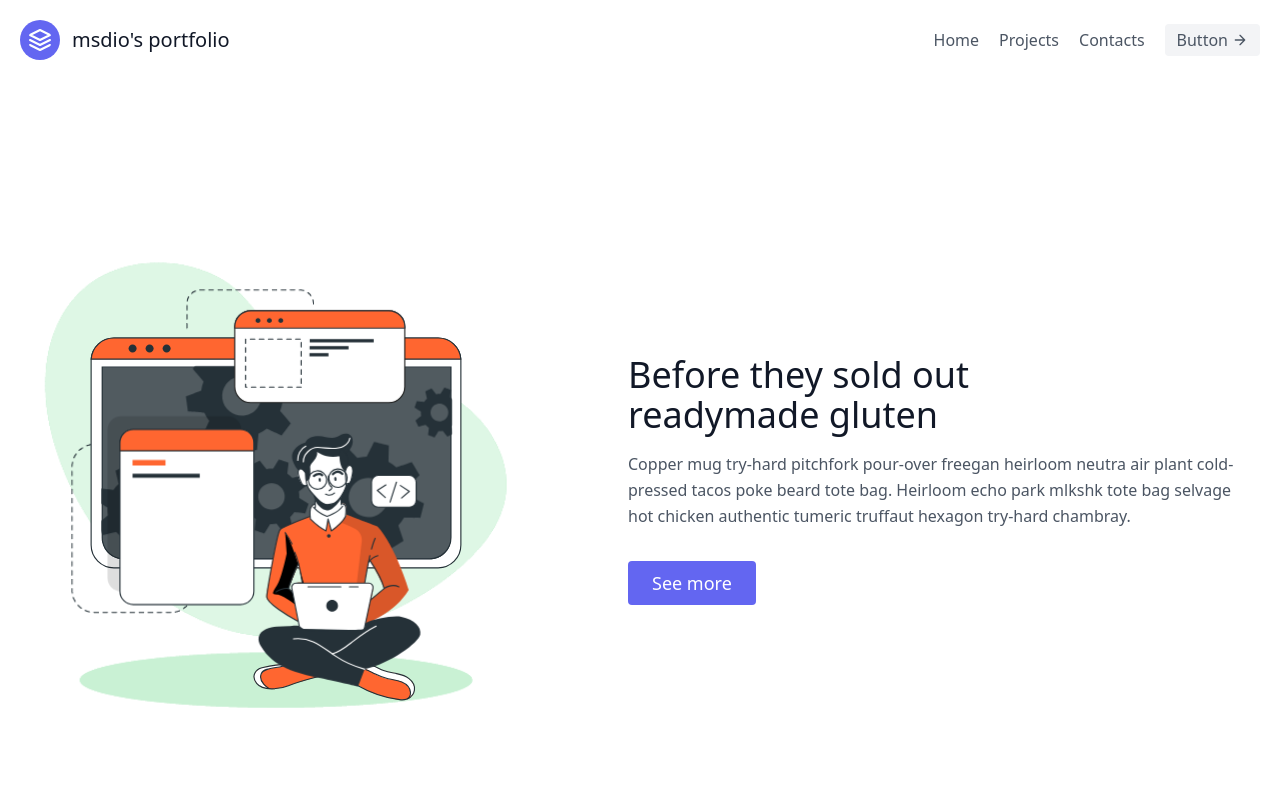
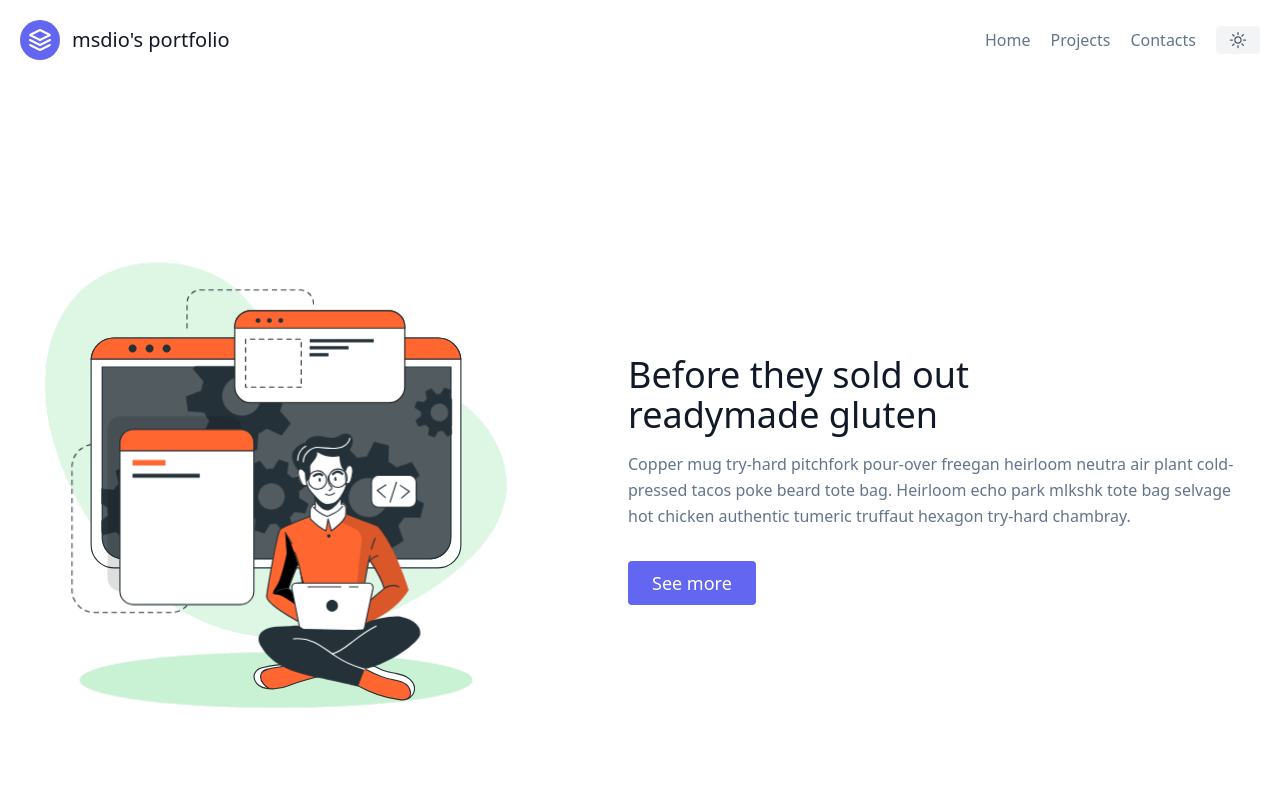
Before and after one commit to tkddls23/notion-portfolio, a Next.js app: page / in a window 1280 px wide. Shown: the top 800 px of the page. Built offline with nearby package versions, Linux system fonts and the light colour scheme.

Commit message:
light/dark mode with next-theme

```diff
--- a/components/footer.tsx
+++ b/components/footer.tsx
@@ -1,8 +1,8 @@
 export default function Footer() {
     return (
         <>
-            <footer className="text-gray-600 body-font">
-                <div className="bg-gray-100">
+            <footer className="body-font">
+                <div>
                     <div className="container px-5 py-6 mx-auto flex items-center sm:flex-row flex-col">
                         <a className="flex title-font font-medium items-center md:justify-start justify-center text-gray-900">
                             <span className="ml-3 text-xl">
--- a/components/header.tsx
+++ b/components/header.tsx
@@ -1,4 +1,5 @@
 import Link from "next/link";
+import ThemeToggleButton from "./theme-toggle-button";
 
 export default function Header() {
     return (
@@ -40,20 +41,7 @@
                             Contacts
                         </Link>
                     </nav>
-                    <button className="inline-flex items-center bg-gray-100 border-0 py-1 px-3 focus:outline-none hover:bg-gray-200 rounded text-base mt-4 md:mt-0">
-                        Button
-                        <svg
-                            fill="none"
-                            stroke="currentColor"
-                            strokeLinecap="round"
-                            strokeLinejoin="round"
-                            strokeWidth="2"
-                            className="w-4 h-4 ml-1"
-                            viewBox="0 0 24 24"
-                        >
-                            <path d="M5 12h14M12 5l7 7-7 7"></path>
-                        </svg>
-                    </button>
+                    <ThemeToggleButton />
                 </div>
             </header>
         </>
--- /dev/null
+++ b/components/theme-toggle-button.tsx
@@ -0,0 +1,46 @@
+import { useTheme } from "next-themes";
+
+export default function ThemeToggleButton() {
+    const { theme, setTheme } = useTheme();
+
+    const changeTheme = () => {
+        theme === "light" ? setTheme("dark") : setTheme("light");
+    };
+    return (
+        <button
+            type="button"
+            onClick={changeTheme}
+            className="inline-flex items-center bg-gray-100 border-0 py-1 px-3 focus:outline-none hover:bg-gray-50 hover:text-yellow-500 dark:bg-slate-600 dark:text-slate-400 dark:hover:text-orange-500 rounded text-base mt-4 md:mt-0"
+        >
+            <svg
+                xmlns="http://www.w3.org/2000/svg"
+                fill="none"
+                viewBox="0 0 24 24"
+                strokeWidth="1.5"
+                stroke="currentColor"
+                className="visible dark:invisible dark:w-0 dark:h-0 w-5 h-5"
+            >
+                <path
+                    strokeLinecap="round"
+                    strokeLinejoin="round"
+                    d="M12 3v2.25m6.364.386l-1.591 1.591M21 12h-2.25m-.386 6.364l-1.591-1.591M12 18.75V21m-4.773-4.227l-1.591 1.591M5.25 12H3m4.227-4.773L5.636 5.636M15.75 12a3.75 3.75 0 11-7.5 0 3.75 3.75 0 017.5 0z"
+                />
+            </svg>
+
+            <svg
+                xmlns="http://www.w3.org/2000/svg"
+                fill="none"
+                viewBox="0 0 24 24"
+                strokeWidth="1.5"
+                stroke="currentColor"
+                className="invisible dark:visible dark:h-5 dark:w-5 h-0 w-0"
+            >
+                <path
+                    strokeLinecap="round"
+                    strokeLinejoin="round"
+                    d="M21.752 15.002A9.718 9.718 0 0118 15.75c-5.385 0-9.75-4.365-9.75-9.75 0-1.33.266-2.597.748-3.752A9.753 9.753 0 003 11.25C3 16.635 7.365 21 12.75 21a9.753 9.753 0 009.002-5.998z"
+                />
+            </svg>
+        </button>
+    );
+}
--- a/package.json
+++ b/package.json
@@ -11,6 +11,7 @@
     "dependencies": {
         "@next/font": "13.1.1",
         "next": "13.1.1",
+        "next-themes": "^0.2.1",
         "react": "18.2.0",
         "react-dom": "18.2.0",
         "react-lottie-player": "^1.5.4"
--- a/pages/_app.tsx
+++ b/pages/_app.tsx
@@ -1,6 +1,11 @@
-import '../styles/globals.css'
-import type { AppProps } from 'next/app'
+import "../styles/globals.css";
+import type { AppProps } from "next/app";
+import { ThemeProvider } from "next-themes";
 
 export default function App({ Component, pageProps }: AppProps) {
-  return <Component {...pageProps} />
+    return (
+        <ThemeProvider attribute="class">
+            <Component {...pageProps} />
+        </ThemeProvider>
+    );
 }
--- a/styles/globals.css
+++ b/styles/globals.css
@@ -1,3 +1,28 @@
 @import "tailwindcss/base";
 @import "tailwindcss/components";
 @import "tailwindcss/utilities";
+
+.bg-primary {
+    @apply bg-white dark:bg-slate-800;
+}
+
+h1,
+h2,
+h3,
+h4,
+h5,
+h6 {
+    @apply text-slate-900 dark:text-white;
+}
+
+footer {
+    @apply text-gray-600 dark:text-white bg-gray-100 dark:bg-slate-600/20;
+}
+
+a {
+    @apply text-slate-500 hover:text-slate-700 dark:text-slate-300;
+}
+
+p {
+    @apply text-slate-500 dark:text-slate-400;
+}
```
Also changed, not shown: 1 other file (tests, documents, lock files or other folders).
